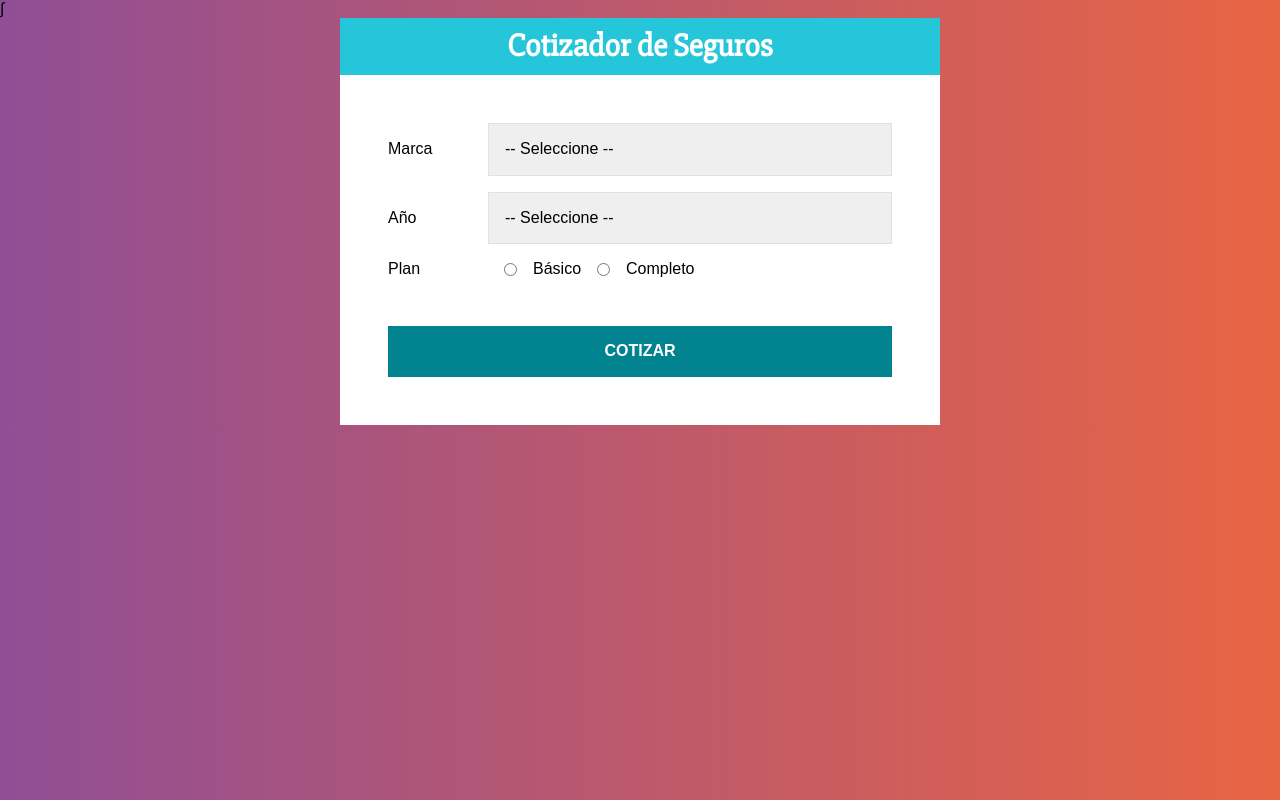
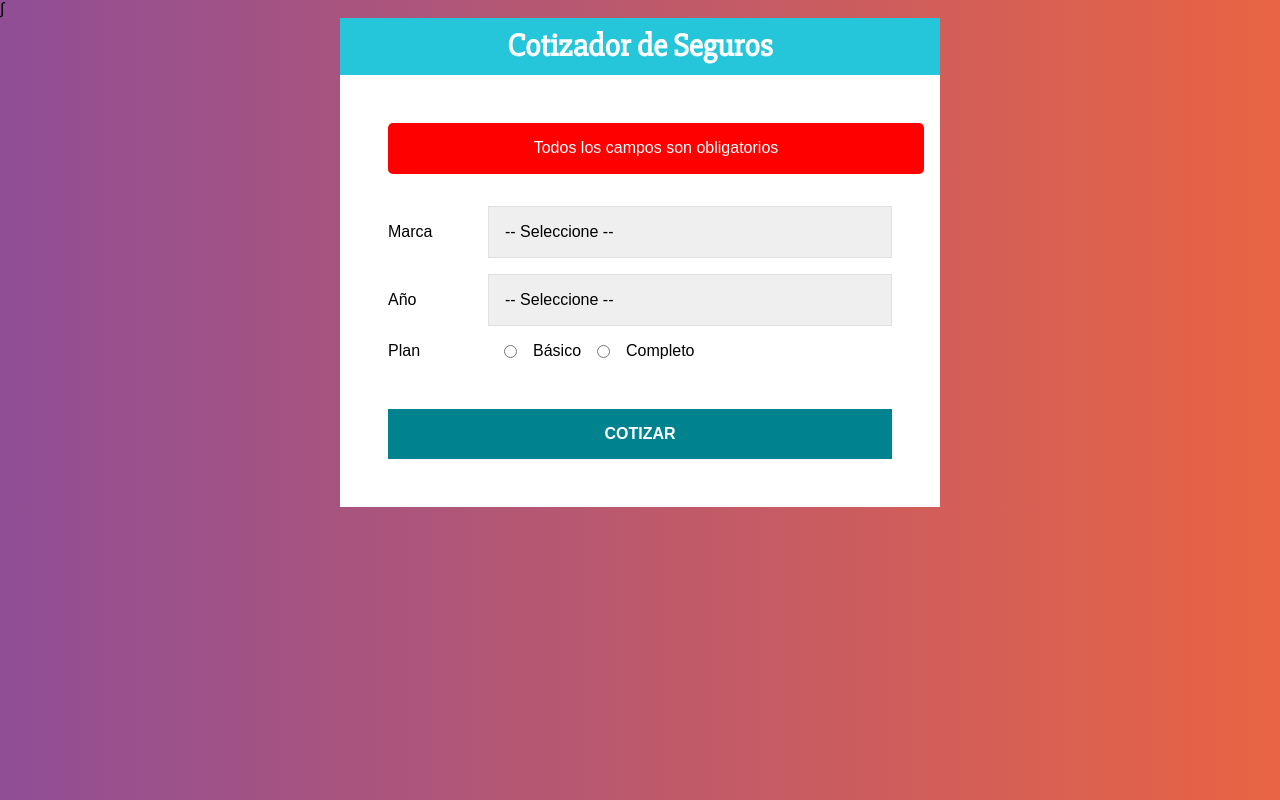
Before and after one commit to dgarciabravo13/cotizador, a React (Create React App) app: page / in a window 1280 px wide. Both pictures are taken after a click on the button "COTIZAR". Built offline with nearby package versions, Linux system fonts and the light colour scheme.

Commit message:
calculate insurance

```diff
--- a/src/App.js
+++ b/src/App.js
@@ -1,27 +1,37 @@
-import React from 'react';
+import React, { useState } from "react";
 import Header from "./components/Header";
 import styled from "@emotion/styled";
-import Formulario from './components/Formulario';
-
+import Formulario from "./components/Formulario";
+import Resumen from "./components/Resumen";
 
 const Contenedor = styled.div`
   max-width: 600px;
-  margin:0 auto;
-`
+  margin: 0 auto;
+`;
 const ContenedorFormulario = styled.div`
   background-color: #fff;
-  padding:3rem;
-`
+  padding: 3rem;
+`;
 
 function App() {
+  const [resumen, guardarResumen] = useState({
+    cotizacion: 0,
+    datos: {
+      marca: "",
+      year: "",
+      plan: "",
+    },
+  });
+
+  const { datos } = resumen;
+
   return (
     <Contenedor>
-          <Header
-      titulo="Cotizador de Seguros"
-    />
-    <ContenedorFormulario>
-      <Formulario/>
-    </ContenedorFormulario>
+      <Header titulo="Cotizador de Seguros" />
+      <ContenedorFormulario>
+        <Formulario guardarResumen={guardarResumen} />
+        <Resumen datos={datos} />
+      </ContenedorFormulario>
     </Contenedor>
   );
 }
--- a/src/components/Formulario.js
+++ b/src/components/Formulario.js
@@ -1,5 +1,6 @@
 import React, { useState } from "react";
 import styled from "@emotion/styled";
+import {obtenerDiferenciaYear,calcularMarca, obtenerPlan} from "../helper"
 
 const Campo = styled.div`
   display: flex;
@@ -41,13 +42,24 @@ const Boton = styled.button`
   }
 `;
 
-const Formulario = () => {
+const Error = styled.div`
+  background-color: red;
+  border-radius: 5px;
+  color: white;
+  padding: 1rem;
+  width: 100%;
+  text-align: center;
+  margin-bottom: 2rem;
+`;
+
+const Formulario = ({guardarResumen}) => {
   const [datos, guardarDatos] = useState({
     marca: "",
     year: "",
     plan: "",
   });
 
+  const [error, guardarError] = useState(false);
   //extraemos los valores del state
 
   const { marca, year, plan } = datos;
@@ -57,9 +69,45 @@ const Formulario = () => {
   const guardarInformacion = (e) => {
     guardarDatos({ ...datos, [e.target.name]: e.target.value });
   };
+  //cuando el usuario presiona submit
+
+  const cotizarSeguro = (e) => {
+    e.preventDefault();
+    if (marca.trim() === "" || year.trim() === "" || plan.trim() === "") {
+      guardarError(true);
+      return;
+    }
+
+    guardarError(false);
+
+    //base de 2000
+    let resultado = 2000;
+
+    //obtener la diferencia de años
+    const diferencia = obtenerDiferenciaYear(year)
+    //por cada año restar el 3%
+    resultado -= ((diferencia *3) * resultado) / 100
+
+    //Americano aumenta 15%
+    //Asiatico aumenta 5%
+    //Europeo aumenta 30%
+    resultado = calcularMarca(marca) * resultado;
+
+    //Basico aumenta 30%
+    //Completo aumenta un 50%
+    const incrementoPlan = obtenerPlan(plan);
+    resultado = parseFloat(incrementoPlan * resultado).toFixed(2)
+
+    //Total
+    guardarResumen({
+      cotizacion: resultado,
+      datos
+    })
+  };
 
   return (
-    <form>
+    <form onSubmit={cotizarSeguro}>
+      {error ? <Error>Todos los campos son obligatorios</Error> : null}
       <Campo>
         <Label>Marca</Label>
         <Select name="marca" value={marca} onChange={guardarInformacion}>
@@ -104,7 +152,7 @@ const Formulario = () => {
         />
         Completo
       </Campo>
-      <Boton type="button">Cotizar</Boton>
+      <Boton type="submit">Cotizar</Boton>
     </form>
   );
 };
--- /dev/null
+++ b/src/components/Resumen.js
@@ -0,0 +1,30 @@
+import React from "react";
+import styled from "@emotion/styled";
+import { primeraMayuscula } from "../helper";
+
+const ResumenContenedor = styled.div`
+  padding: 1rem;
+  text-align: center;
+  background-color: #00838f;
+  color: #fff;
+  margin-top: 1rem;
+`;
+
+const Resumen = ({ datos }) => {
+  const { marca, year, plan } = datos;
+
+  if (!marca || !year || !plan) return null;
+
+  return (
+    <ResumenContenedor>
+      <h2>Resumen de cotizacion</h2>
+      <ul>
+        <li>Marca:{ primeraMayuscula(marca) }</li>
+        <li>Plan:{ primeraMayuscula(plan) }</li>
+        <li>Año del vehiculo:{year}</li>
+      </ul>
+    </ResumenContenedor>
+  );
+};
+
+export default Resumen;
--- /dev/null
+++ b/src/helper.js
@@ -0,0 +1,37 @@
+//obtener diferencia de años
+
+export function obtenerDiferenciaYear(year) {
+  return new Date().getFullYear() - year;
+}
+
+//calcula el total a pagar en funcion de la marca
+
+export function calcularMarca(marca) {
+  let incremento;
+
+  switch (marca) {
+    case "europeo":
+      incremento = 1.3;
+      break;
+    case "americano":
+      incremento = 1.15;
+      break;
+    case "asiatico":
+      incremento = 1.05;
+      break;
+    default:
+      break;
+  }
+
+  return incremento;
+}
+
+//calcula el total a pagar en funcion del plan
+
+export function obtenerPlan(plan){
+  return (plan === "basico") ? 1.20 : 1.50;
+}
+
+export function primeraMayuscula(texto){
+  return texto.charAt(0).toUpperCase() + texto.slice(1)
+}
```
Also changed, not shown: src/components/Resultado.js (added).
